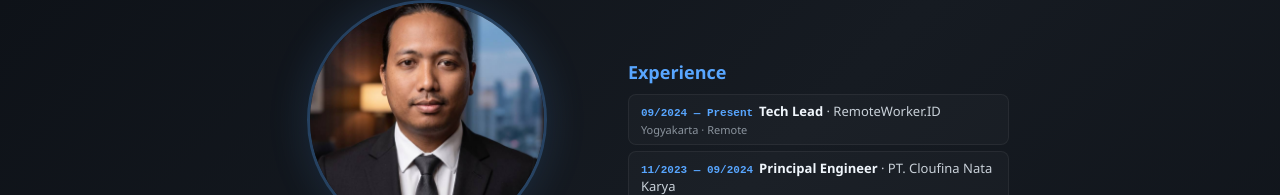
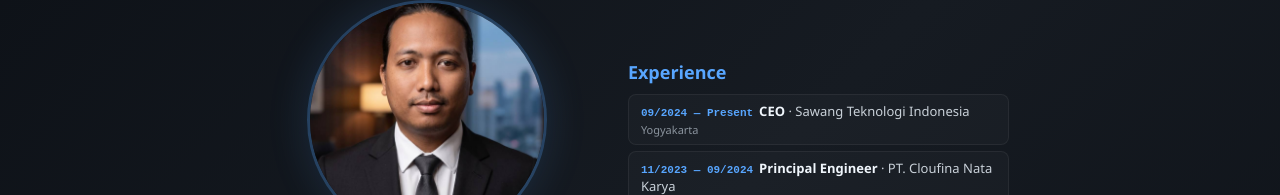
Before and after one commit to jefripunza/ai-for-business-presentation, a Vue app: page / in a window 1280 px wide. Both pictures are taken after a click on the element 597 px from the left and 768 px from the top of the page. Shown: the part 108-303 px from the top of the page. Built offline with nearby package versions, Linux system fonts and the light colour scheme.

Commit message:
Hapus RemoteWorker.ID → CEO Sawang Teknologi Indonesia
Tidak akan pernah dicantumkan lagi di manapun.

```diff
--- a/src/App.vue
+++ b/src/App.vue
@@ -135,7 +135,7 @@ function toggleFullscreen() {
               <div class="anim-item intro-right" style="--i:1">
                 <h3 style="font-size: 18px; color: #58a6ff; margin-bottom: 10px;">Experience</h3>
                 <div class="exp-list" style="font-size: 12px;">
-                  <div class="exp-item"><span class="exp-date">09/2024 — Present</span><strong>Tech Lead</strong> · RemoteWorker.ID<div class="exp-sub">Yogyakarta · Remote</div></div>
+                  <div class="exp-item"><span class="exp-date">09/2024 — Present</span><strong>CEO</strong> · Sawang Teknologi Indonesia<div class="exp-sub">Yogyakarta</div></div>
                   <div class="exp-item"><span class="exp-date">11/2023 — 09/2024</span><strong>Principal Engineer</strong> · PT. Cloufina Nata Karya<div class="exp-sub">Yogyakarta · Onsite</div></div>
                   <div class="exp-item"><span class="exp-date">09/2023 — 11/2023</span><strong>Software Engineer</strong> · Vestis Labs S.A.R.L<div class="exp-sub">Luxembourg · Remote</div></div>
                   <div class="exp-item"><span class="exp-date">08/2023 — 11/2023</span><strong>Python Developer</strong> · PT. Cloufina Nata Karya<div class="exp-sub">Yogyakarta · Remote</div></div>
```
